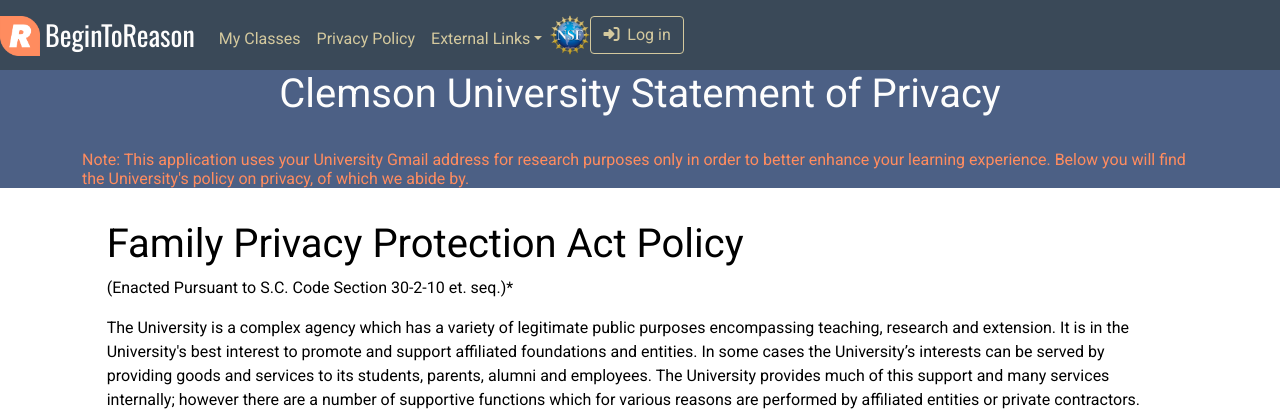
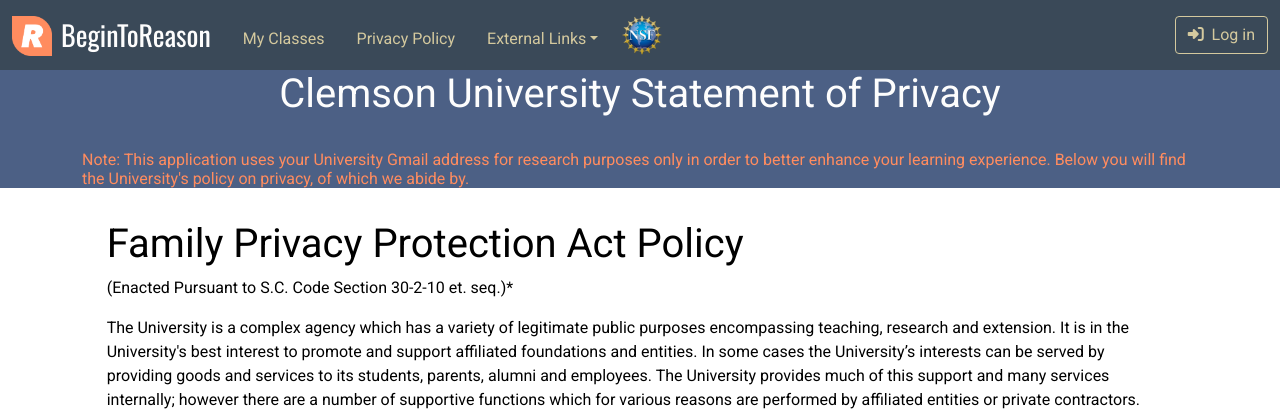
Before and after one commit to yushan87/beginToReason2, a Django app: page /accounts/privacy in a window 1280 px wide. Shown: the top 420 px of the page. Run offline with Django 3.2, Linux system fonts and the light colour scheme; style sheets or scripts are compiled from the project's sources; some libraries are stand-ins or nearby versions.

Commit message:
Updated navigation bar

```diff
--- a/core/templates/core/base.html
+++ b/core/templates/core/base.html
@@ -33,50 +33,53 @@
 
 <!-- Page Header -->
 <header id="page-header" class="d-flex flex-column">
-    <nav class="navbar navbar-expand-md navbar-dark flex-column flex-md-row py-0" role="navigation">
-        <a class="navbar-brand" href="{% url 'index' %}">
+    <nav class="navbar navbar-expand-md navbar-dark py-0" role="navigation">
+        <div class="container-fluid flex-column flex-md-row">
+            <a class="navbar-brand me-2" href="{% url 'index' %}">
                 <img src="{% static 'images/logo3.png' %}" alt="Clemson RESOLVE Logo" width="40" height="40">
-            <span id="site-title" class="pl-1 text-center align-bottom">BeginToReason</span>
+                <span id="site-title" class="ps-1 text-center align-bottom">BeginToReason</span>
             </a>
-        <ul class="navbar-nav flex-row align-items-center text-center">
+            <ul class="navbar-nav flex-row me-md-auto align-items-center text-center">
                 {% if user.userinformation.user_educator %}
-                <li class="nav-item ml-3">
+                    <li class="nav-item ms-3">
                         <a class="nav-link pb-0" href="{% url 'tutor:classes' %}">Student View</a>
                     </li>
-                <li class="nav-item ml-3">
+                    <li class="nav-item ms-3">
                         <a class="nav-link pb-0" href="{% url 'educator:main-view' %}">Educator Tools</a>
                     </li>
                 {% else %}
-                <li class="nav-item ml-3">
+                    <li class="nav-item ms-3">
                         <a class="nav-link pb-0" href="{% url 'tutor:classes' %}">My Classes</a>
                     </li>
                 {% endif %}
-            <li class="nav-item ml-3">
+                <li class="nav-item ms-3">
                     <a class="nav-link pb-0" href="{% url 'accounts:privacy' %}">Privacy Policy</a>
                 </li>
                 {% block header_navigation_links %}
                 {% endblock %}
 
-            <li class="nav-item dropdown ml-3">
+                <li class="nav-item dropdown ms-3">
                     <a id="otherLinksDropdown" class="nav-link dropdown-toggle pb-0" href="#" data-toggle="dropdown"
                        aria-haspopup="true" aria-expanded="false">External Links</a>
                     <div class="dropdown-menu dropdown-menu-left m-0" aria-labelledby="otherLinksDropdown">
-                    <a class="dropdown-item" href="https://www.cs.clemson.edu/resolve/" target="_blank">RSRG Home</a>
+                        <a class="dropdown-item" href="https://www.cs.clemson.edu/resolve/" target="_blank">RSRG
+                            Home</a>
                         <a class="dropdown-item" href="https://resolve.cs.clemson.edu/" target="_blank">WebIDE</a>
                         <a class="dropdown-item" href="https://www.nsf.gov/" target="_blank">NSF.gov</a>
                     </div>
                 </li>
-            <li class="nav-item ml-3">
+                <li class="nav-item ms-3">
                     <img src="{% static 'images/nsf.png' %}" alt="Clemson RESOLVE Logo" width="40" height="40">
                 </li>
             </ul>
-        <ul class="navbar-nav flex-row my-3 ml-md-auto align-items-center text-center">
+            <ul class="navbar-nav flex-row my-3 ms-md-auto align-items-center text-center">
                 {% if user.is_authenticated %}
                     <li class="nav-item dropdown">
                         <button class="btn btn-auth dropdown-toggle" type="button" id="accountDropdownButton"
                                 data-toggle="dropdown" aria-haspopup="true" aria-expanded="false">
                             <i class="far fa-user-circle"></i>
-                        <span class="d-none d-sm-inline-flex">&nbsp; </span>{% if user.userinformation.user_nickname %}
+                            <span class="d-none d-sm-inline-flex">&nbsp; </span>
+                            {% if user.userinformation.user_nickname %}
                                 {{ user.userinformation.user_nickname }}{% else %}{{ user.username }}{% endif %}
                         </button>
                         <div class="dropdown-menu dropdown-menu-right m-0" aria-labelledby="accountDropdownButton">
@@ -94,6 +97,7 @@
                     </li>
                 {% endif %}
             </ul>
+        </div>
     </nav>
     {% if messages %}
         <div class="modal fade" id="messageModal" tabindex="-1" role="dialog" aria-labelledby="exampleModalLabel"
```
Lines whose indentation alone changed are shown as unchanged.
